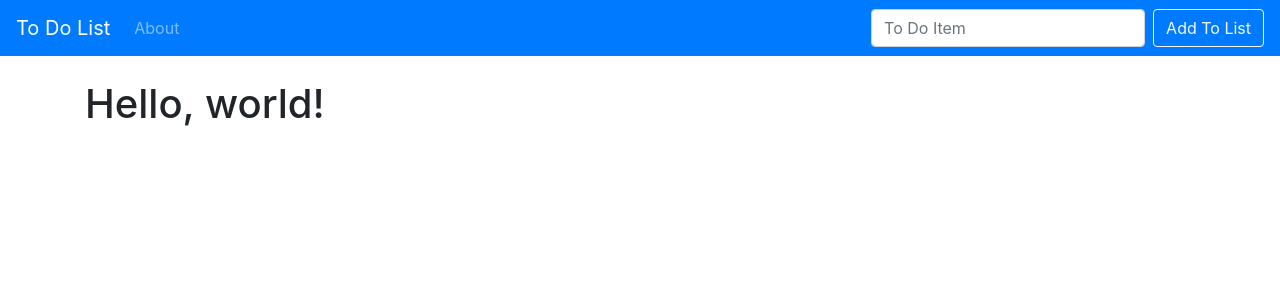
After one commit to SMcGillycuddy/todo_list, a Django app: template todo/templates/base.html in a window 1280 px wide. The commit adds this page. Shown: the top 300 px of the page. Run offline with Django 3.2, Linux system fonts and the light colour scheme; the template is opened without the code that fills it, so the values that code supplies are empty; some libraries are stand-ins or nearby versions.

Commit message:
update 23_03_2020

```diff
--- /dev/null
+++ b/todo/templates/base.html
@@ -0,0 +1,55 @@
+<!doctype html>
+<html lang="en">
+  <head>
+    <!-- Required meta tags -->
+    <meta charset="utf-8">
+    <meta name="viewport" content="width=device-width, initial-scale=1, shrink-to-fit=no">
+
+    <!-- Bootstrap CSS -->
+    <link rel="stylesheet" href="https://stackpath.bootstrapcdn.com/bootstrap/4.4.1/css/bootstrap.min.css" integrity="sha384-Vkoo8x4CGsO3+Hhxv8T/Q5PaXtkKtu6ug5TOeNV6gBiFeWPGFN9MuhOf23Q9Ifjh" crossorigin="anonymous">
+
+    <title>{% block title %}Hello, world!{% endblock %}</title>
+  </head>
+  <body>
+
+  	<nav class="navbar navbar-expand-lg navbar-dark bg-primary">
+  <a class="navbar-brand" href="#">To Do List</a>
+  <button class="navbar-toggler" type="button" data-toggle="collapse" data-target="#navbarSupportedContent" aria-controls="navbarSupportedContent" aria-expanded="false" aria-label="Toggle navigation">
+    <span class="navbar-toggler-icon"></span>
+  </button>
+
+  <div class="collapse navbar-collapse" id="navbarSupportedContent">
+    <ul class="navbar-nav mr-auto">
+      <li class="nav-item">
+        <a class="nav-link" href="about">About</a>
+      </li>
+    </ul>
+    <form class="form-inline my-2 my-lg-0">
+      <input class="form-control mr-sm-2" type="Search" placeholder="To Do Item" aria-label="Search">
+      <button class="btn btn-outline-light my-2 my-sm-0" type="Search">Add To List</button>
+    </form>
+  </div>
+</nav>
+
+  	<br/>
+
+  	<div class="container">
+
+  		{% block content %}
+
+
+			<h1>Hello, world!</h1>
+
+
+		{% endblock %}
+
+	</div>
+
+
+    <!-- Optional JavaScript -->
+    <!-- jQuery first, then Popper.js, then Bootstrap JS -->
+    <script src="https://code.jquery.com/jquery-3.4.1.slim.min.js" integrity="sha384-J6qa4849blE2+poT4WnyKhv5vZF5SrPo0iEjwBvKU7imGFAV0wwj1yYfoRSJoZ+n" crossorigin="anonymous"></script>
+    <script src="https://cdn.jsdelivr.net/npm/popper.js@1.16.0/dist/umd/popper.min.js" integrity="sha384-Q6E9RHvbIyZFJoft+2mJbHaEWldlvI9IOYy5n3zV9zzTtmI3UksdQRVvoxMfooAo" crossorigin="anonymous"></script>
+    <script src="https://stackpath.bootstrapcdn.com/bootstrap/4.4.1/js/bootstrap.min.js" integrity="sha384-wfSDF2E50Y2D1uUdj0O3uMBJnjuUD4Ih7YwaYd1iqfktj0Uod8GCExl3Og8ifwB6" crossorigin="anonymous"></script>
+  </body>
+</html>
--- a/todo/urls.py
+++ b/todo/urls.py
@@ -3,6 +3,6 @@ from . import views
 
 urlpatterns = [
     path('', views.home, name='home'),
-
+	path('about/', views.about, name='about'),
 
 ]
--- a/todo/views.py
+++ b/todo/views.py
@@ -4,3 +4,6 @@ from django.shortcuts import render
 
 def home(request):
 	return render(request, 'home.html', {})
+
+def about(request):
+	return render(request, 'about.html', {})
```
Also changed, not shown: todo/templates/about.html (added, +13 -0 lines), todo/templates/home.html (+13 -1 lines).
